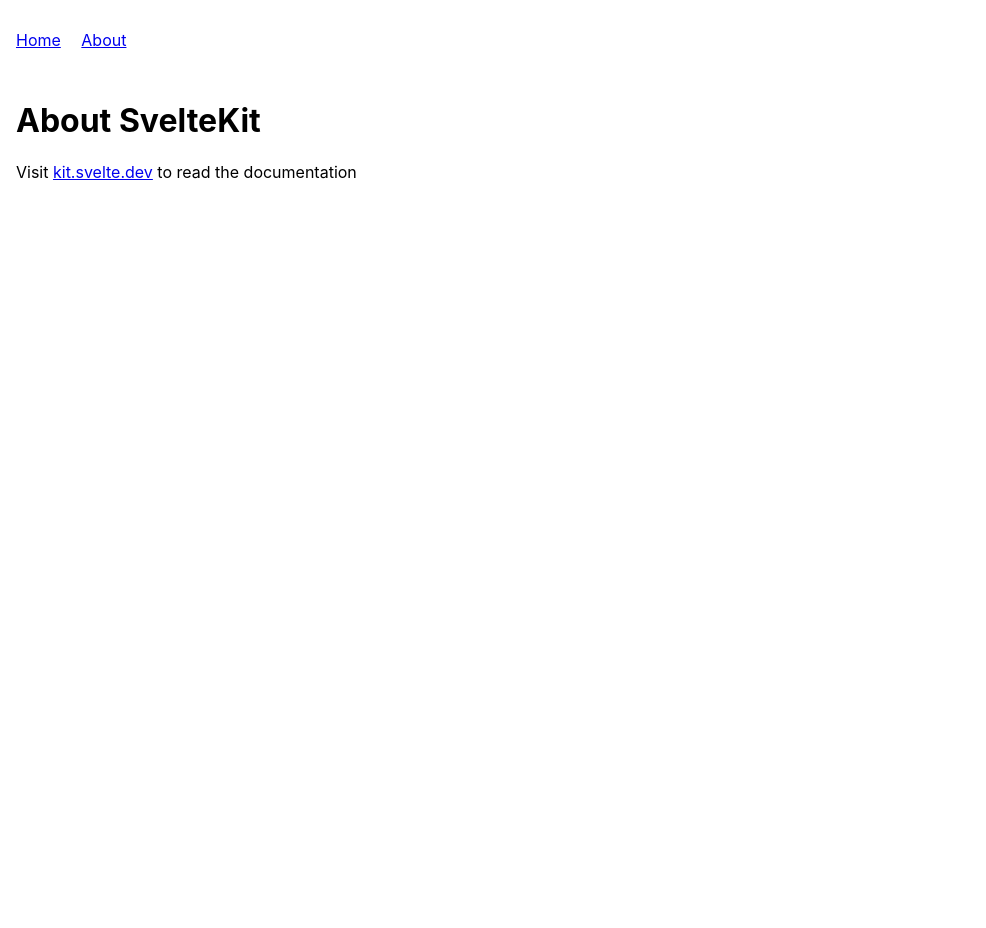
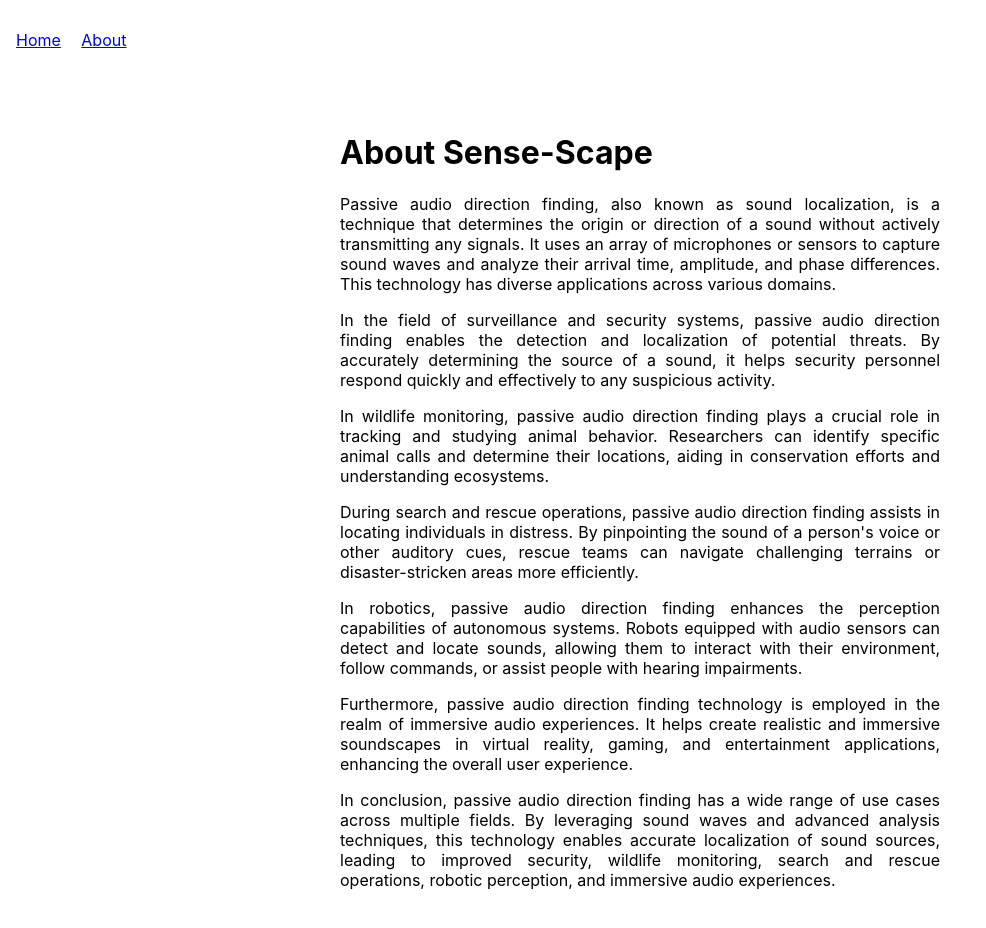
Before and after one commit to Sense-Scape/Sensor_Viewer, a SvelteKit app: page /about in a window 1280 px wide. Shown: the top 928 px of the page, without its empty margins (0-986 px from the left). Before the commit the page ends 800 px from the top, so only its background shows below. Built offline with nearby package versions, Linux system fonts and the light colour scheme.

Commit message:
feat: added initial about page

```diff
--- a/src/routes/+layout.svelte
+++ b/src/routes/+layout.svelte
@@ -3,10 +3,10 @@
 	import { inject } from '@vercel/analytics';
 
 	// util
-	import { webVitals } from '../lib/vitals';
+	import { webVitals } from '$lib/vitals';
 
 	// components
-	import Navbar from '../Navbar.svelte';
+	import Navbar from '$lib/Navbar.svelte';
 
 	//store
 	import { page } from '$app/stores';
--- a/src/routes/+page.svelte
+++ b/src/routes/+page.svelte
@@ -2,11 +2,11 @@
 	import { onDestroy } from 'svelte';
 
 	// components
-	import AudioStream from '../AudioStream.svelte';
-	import Card from '../Card.svelte';
+	import AudioStream from '$lib/AudioStream.svelte';
+	import Card from '$lib/Card.svelte';
 
 	// stores
-	import { sampleRateStore } from '../stores';
+	import { sampleRateStore } from '$lib/stores';
 
 	let sampleRate: number | null = null;
 
--- a/src/routes/about/+page.svelte
+++ b/src/routes/about/+page.svelte
@@ -22,12 +22,56 @@
 </svelte:head>
 
 <div>
-	<h1>About SvelteKit</h1>
-	<p>Visit <a href="https://kit.svelte.dev">kit.svelte.dev</a> to read the documentation</p>
+	<h1>About Sense-Scape</h1>
+	<p>
+		Passive audio direction finding, also known as sound localization, is a technique that
+		determines the origin or direction of a sound without actively transmitting any signals. It uses
+		an array of microphones or sensors to capture sound waves and analyze their arrival time,
+		amplitude, and phase differences. This technology has diverse applications across various
+		domains.
+	</p>
+	<p>
+		In the field of surveillance and security systems, passive audio direction finding enables the
+		detection and localization of potential threats. By accurately determining the source of a
+		sound, it helps security personnel respond quickly and effectively to any suspicious activity.
+	</p>
+	<p>
+		In wildlife monitoring, passive audio direction finding plays a crucial role in tracking and
+		studying animal behavior. Researchers can identify specific animal calls and determine their
+		locations, aiding in conservation efforts and understanding ecosystems.
+	</p>
+	<p>
+		During search and rescue operations, passive audio direction finding assists in locating
+		individuals in distress. By pinpointing the sound of a person's voice or other auditory cues,
+		rescue teams can navigate challenging terrains or disaster-stricken areas more efficiently.
+	</p>
+	<p>
+		In robotics, passive audio direction finding enhances the perception capabilities of autonomous
+		systems. Robots equipped with audio sensors can detect and locate sounds, allowing them to
+		interact with their environment, follow commands, or assist people with hearing impairments.
+	</p>
+	<p>
+		Furthermore, passive audio direction finding technology is employed in the realm of immersive
+		audio experiences. It helps create realistic and immersive soundscapes in virtual reality,
+		gaming, and entertainment applications, enhancing the overall user experience.
+	</p>
+	<p>
+		In conclusion, passive audio direction finding has a wide range of use cases across multiple
+		fields. By leveraging sound waves and advanced analysis techniques, this technology enables
+		accurate localization of sound sources, leading to improved security, wildlife monitoring,
+		search and rescue operations, robotic perception, and immersive audio experiences.
+	</p>
 </div>
 
 <style>
 	div {
 		margin: 1rem;
+		padding: 1rem;
+		margin-left: auto;
+		margin-right: auto;
+		max-width: 600px;
+	}
+	p {
+		text-align: justify;
 	}
 </style>
```
Also changed, not shown: src/lib/AudioStream.svelte (renamed from src/AudioStream.svelte), src/lib/Card.svelte (renamed from src/Card.svelte), src/lib/Navbar.svelte (renamed from src/Navbar.svelte), src/lib/stores.ts (renamed from src/stores.ts), 1 other file (tests, documents, lock files or other folders).
